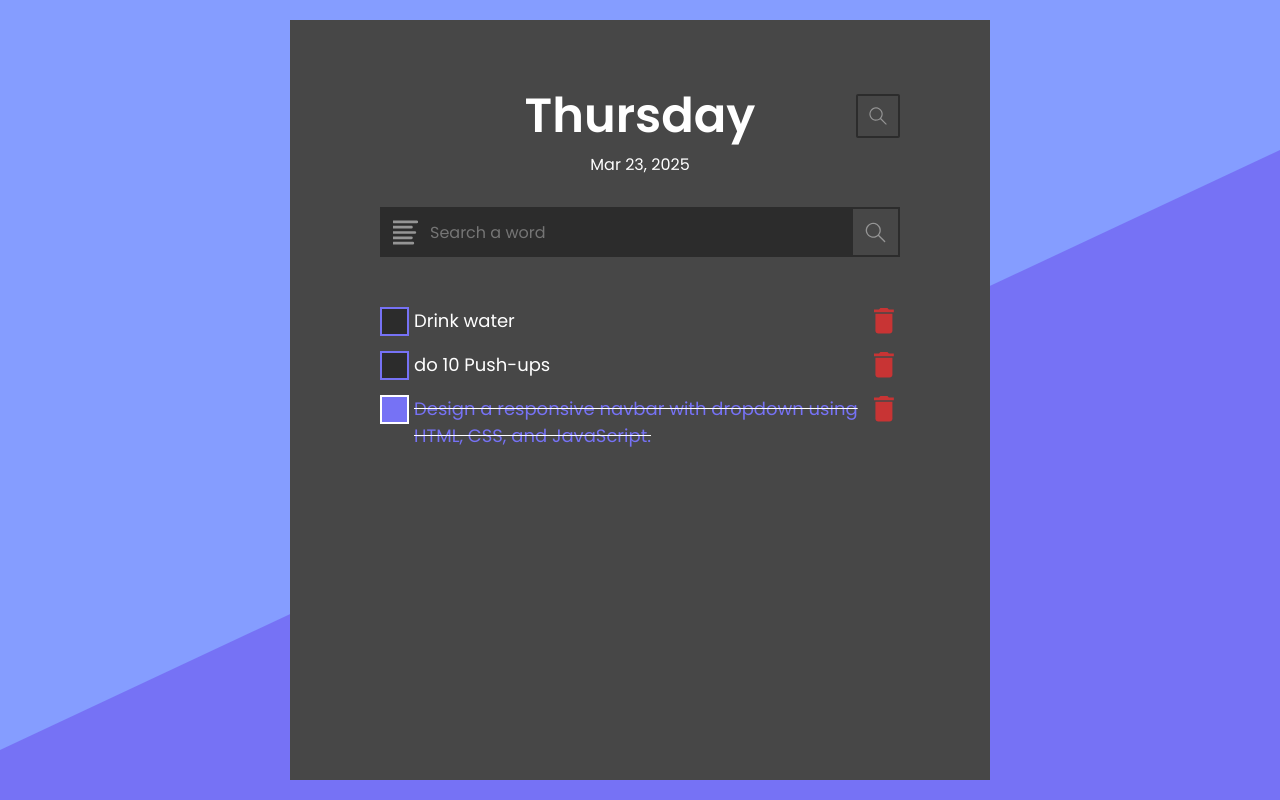
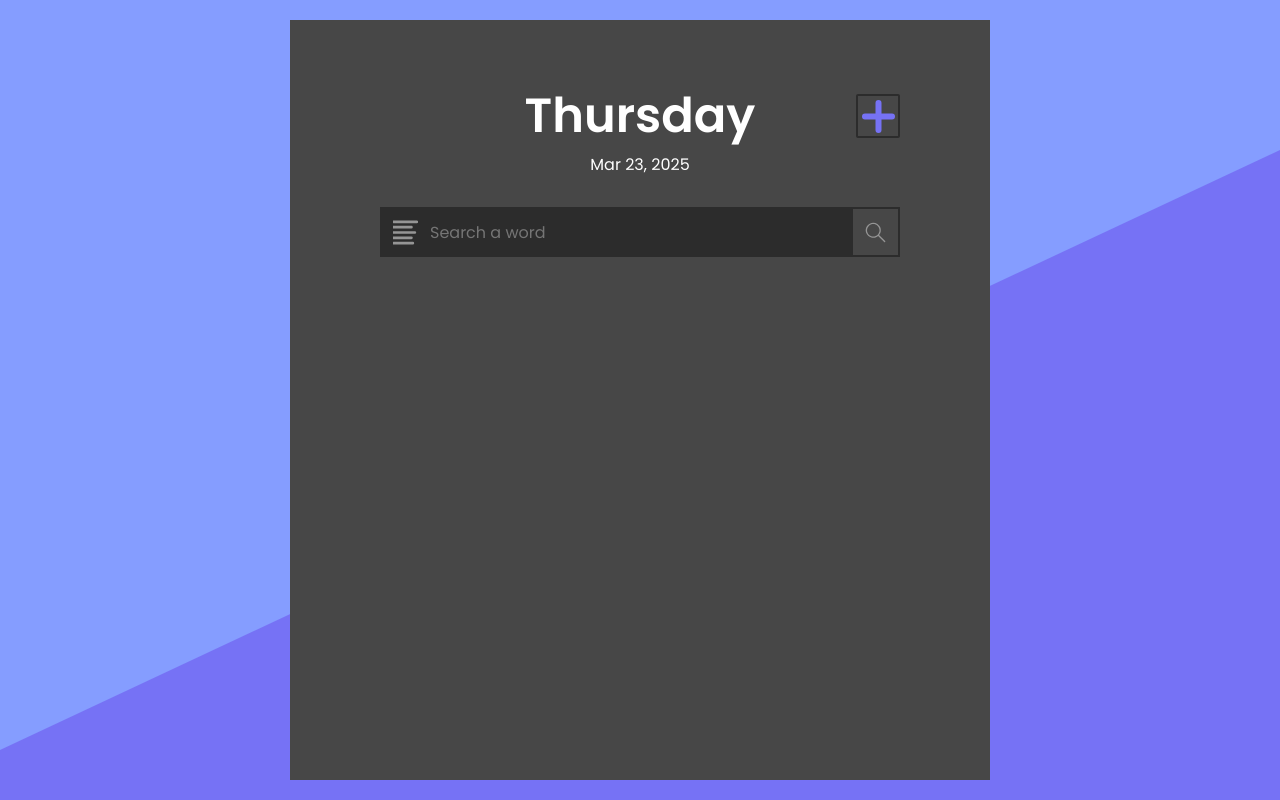
Before and after one commit to silverPalets/todo-list, a plain HTML site: page index.html in a window 1280 px wide. Both pictures are taken after a click on the button 878 px from the left and 116 px from the top of the page. Drawn offline with Linux system fonts and the light colour scheme.

Commit message:
changing other parts of page to when clicking search icon

```diff
--- a/index.html
+++ b/index.html
@@ -19,7 +19,7 @@
         <div class="date-and-search-wrapper">
           <div class="day-and-search">
             <div class="day">Thursday</div>
-            <button class="search-button js-search-button">
+            <button class="change-feature-button js-change-feature-button">
               <img
                 class="search-icon"
                 src="./src/icones/fluent_search-28-regular.svg"
--- a/src/css/styles.css
+++ b/src/css/styles.css
@@ -65,7 +65,7 @@ body .second-background {
   font-weight: 600;
 }
 
-.date-and-search-wrapper .search-button {
+.date-and-search-wrapper .change-feature-button {
   background-color: rgba(0, 0, 0, 0);
   border: solid;
   border-width: 2px;
@@ -81,7 +81,7 @@ body .second-background {
   cursor: pointer;
 }
 
-.search-button .search-icon {
+.change-feature-button .search-icon {
   width: 22px;
 }
 
--- a/src/renderTodoList.js
+++ b/src/renderTodoList.js
@@ -13,7 +13,7 @@ function renderTodoList() {
   addTask();
   compliteTask();
   deleteListener();
-  searchPage();
+  changeFeature();
 }
 
 function addTask() {
@@ -123,9 +123,18 @@ function deleteListener() {
 //   }
 // }
 
-function searchPage() {
-  document.querySelector(".js-search-button").addEventListener("click", () => {
+function changeFeature() {
+  document.querySelector(".js-change-feature-button").addEventListener("click", () => {
+    document.querySelector(".js-change-feature-button").innerHTML = `
+      <img
+        class="add-icon"
+        src="./src/icones/add-icon.svg"
+        alt="search icon"
+      />
+    `;
     document.querySelector(".js-add-task-form").remove();
+    document.querySelector(".js-add-task-form");
+
 
     let mainHtml = `
       <form action="" class="search-task-bar js-search-task-form">
@@ -150,5 +159,7 @@ function searchPage() {
   mainHtml += mainPart.innerHTML;
 
   mainPart.innerHTML = mainHtml;
+
+  document.querySelector('.js-todo-list').innerHTML = "";
   });
 }
```
